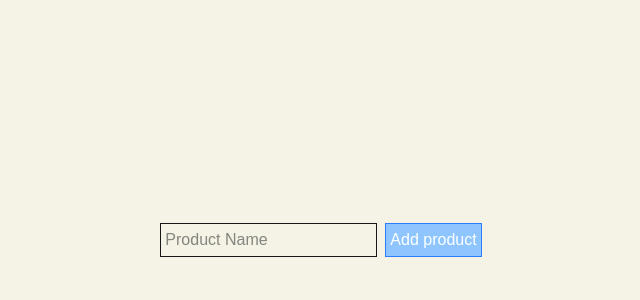
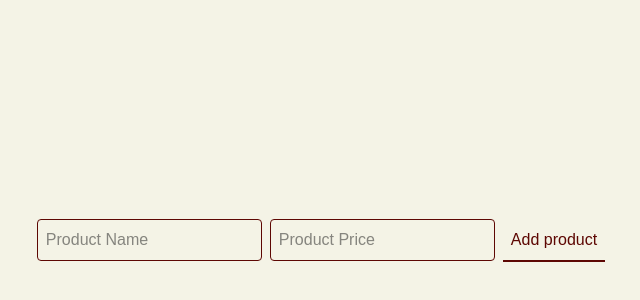
Before and after one commit to eydbjorgham/simpelshop2, a Next.js app: page /addproduct in a window 1280 px wide. Shown: the part 160-460 px from the top of the page, without its empty margins (319-959 px from the left). Built offline with nearby package versions, Linux system fonts and the light colour scheme.

Commit message:
Implement product submission form with validation and response handling

```diff
--- a/src/app/(routes)/addproduct/page.js
+++ b/src/app/(routes)/addproduct/page.js
@@ -1,25 +1,17 @@
 "use client";
-import { useActionState } from "react";
-import { submitProduct } from "@/app/action/action";
+
+import ProductForm from "@/components/ProductForm";
+
 
 const addProduct = () => {
-    const [state, postProduct] = useActionState(submitProduct, { error : {} });
 
-    return(
-        <div className="flex flex-col justify-center items-center h-screen">
 
-            {state.succes &&
-            (<p className="text-green-600 mr-44">Produkt tilføjet</p>)}
+  return (
+    <div className="flex h-lvh flex-col items-center justify-center">
 
- <form action={postProduct}>
-    {state.error?.productName && (<p className="text-red-600">{state.error.productName}</p>)}
-  <input type="text" name="productname" placeholder="Product Name" defaultValue ={state.productName} className="border p-1 mr-2" />
-  <button type="submit" className="bg-blue-300 cursor-pointer p-1 border-blue-500 border text-white">
-    Add product
-  </button>
-</form>
-</div>
-);
+      <ProductForm />
+    </div>
+  );
 };
 
 export default addProduct;
--- a/src/app/action/action.js
+++ b/src/app/action/action.js
@@ -1,26 +1,47 @@
 "use server";
-export const submitProduct = async (clearPreviewData, formData) => {
-    const error = {
+export const submitProduct = async (prevState, formData) => {
+  const productName = formData.get("productname");
+  const productPrice = formData.get("productprice");
 
-    };
-const productName = formData.get("productname");
-if(!productName) {
-  error.productName = "SKRIV NOGET";
-}
-else if(productName.length < 5)
-{
-error.productName = "Minimum 5 bogstaver";
-}
+  const state = {
+    success: null,
+    error: {},
+    fields: {
+      productName,
+      productPrice,
+    },
+  };
 
-if(Object.keys(error).length > 0){
-return {error, productName};
-}
-return {succes: true};
+  if (!productName) {
+    state.error.productName = "Dette felt skal udfyldes";
+  } else if (productName.length < 5) {
+    state.error.productName = "Minimum 5 bogstaver";
+  }
+
+  if (!productPrice) {
+    state.error.productPrice = "Dette felt skal udfyldes";
+  } else if (isNaN(Number(productPrice))) {
+    state.error.productPrice = "Prisen skal være et tal";
+  }
+
+  if (Object.keys(state.error).length > 0) {
+    return state;
+  }
+
+  await new Promise((resolve) => setTimeout(resolve, 2000)); // bruges kun når man ønsker teste og se om der kommer loading state, ellers fjernes denne linje
+  const response = await fetch("https://dummyjson.com/products/add", {
+    method: "POST",
+    headers: { "Content-Type": "application/json" },
+    body: JSON.stringify({
+      title: productName,
+      price: productPrice,
+      /* other product data */
+    }),
+  });
+
+  state.success = response.ok;
+  return state;
 };
-
-
-
-
 
 // ! = IKKE (hvis der IKKE er et produktnavn, så...
 // ellers hvis der er et produktnavn på UNDER 5 bogstaver, så...)
--- /dev/null
+++ b/src/components/ProductForm.jsx
@@ -0,0 +1,70 @@
+"use client";
+import { useActionState } from "react";
+import { submitProduct } from "@/app/action/action";
+import { useFormStatus } from "react-dom";
+
+const ResponseMessage = ({ state }) => {
+  return (
+    <>
+      {state.success === true && (
+        <p className="mr-44 text-green-600">Produkt tilføjet</p>
+      )}
+      {state.success === false && (
+        <p className="mr-44 text-red-600">Produkt ikke tilføjet</p>
+      )}
+    </>
+  );
+};
+
+const SubmitButton = () => {
+  const { pending } = useFormStatus();
+  return (
+    <button
+      type="submit"
+      className={`cursor-pointer border-b-2 border-(--h1-color) p-2 text-(--h1-color) hover:border-0 hover:outline-2 ${pending ? "cursor-not-allowed opacity-50" : ""}`}
+      disabled={pending}
+    >
+      {pending ? "Submitting..." : "Add product"}
+    </button>
+  );
+};
+
+const ProductForm = () => {
+  const [state, postProduct] = useActionState(submitProduct, {
+    success: null,
+    error: {},
+    fields: {},
+  });
+  console.log("State i ProductForm:", state);
+
+  return (
+    <>
+      <ResponseMessage state={state} />
+      <form action={postProduct}>
+        {state.error?.productName && (
+          <p className="text-red-600">{state.error.productName}</p>
+        )}
+        <input
+          type="text"
+          name="productname"
+          placeholder="Product Name"
+          defaultValue={state.fields?.productName}
+          className="mr-2 rounded border border-(--h1-color) p-2"
+        />
+        {state.error?.productPrice && (
+          <p className="text-red-600">{state.error.productPrice}</p>
+        )}
+        <input
+          type="text"
+          name="productprice"
+          placeholder="Product Price"
+          defaultValue={state.fields?.productPrice}
+          className="mr-2 rounded border border-(--h1-color) p-2"
+        />
+        <SubmitButton />
+      </form>
+    </>
+  );
+};
+
+export default ProductForm;
```
